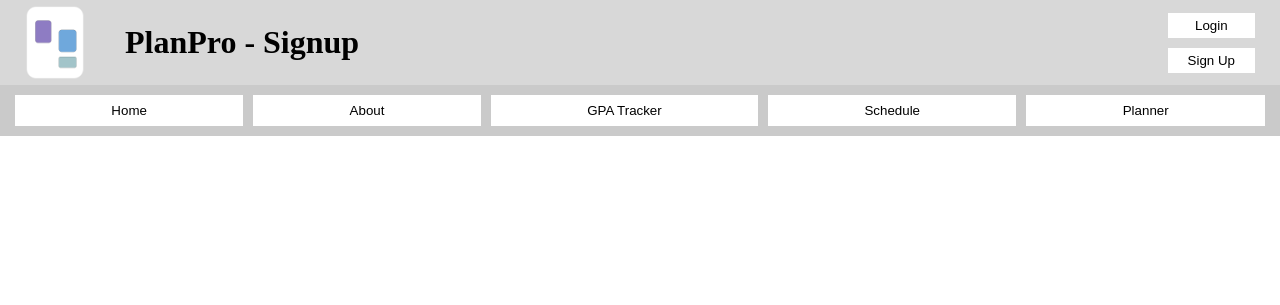
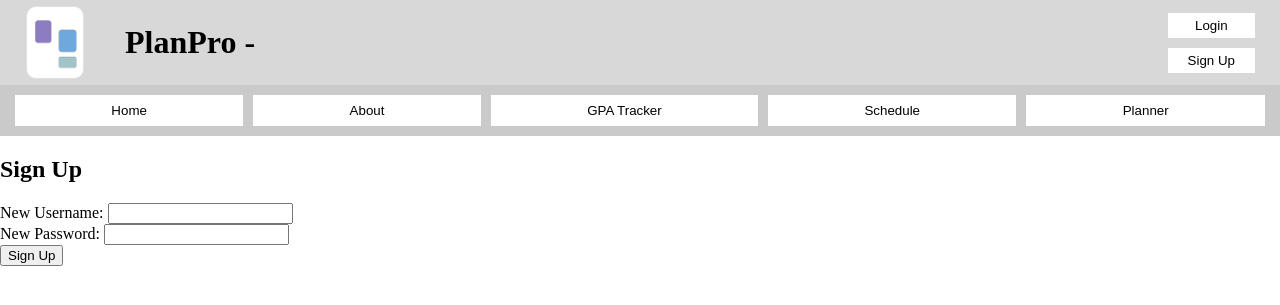
Before and after one commit to zatkins2003/3155-Final-Project, a Flask app: template templates/signup.html in a window 1280 px wide. Shown: the top 305 px of the page. Run offline with Flask 3, Linux system fonts and the light colour scheme; the template is opened without the code that fills it, so the values that code supplies are empty.

Commit message:
Update signup.html

```diff
--- a/templates/signup.html
+++ b/templates/signup.html
@@ -1,14 +1,50 @@
 {% extends 'base.html' %}
 
 {% block head %}
+    <title>Sign Up</title>
+    <link rel="stylesheet" href="styles.css">
+{% endblock %}
 
+{% block body %}
+<main class="signup">
+    <div id="signupContainer">
+        <h2>Sign Up</h2>
+        <form id="signupForm">
+            <label for="newUsername">New Username:</label>
+            <input type="text" id="signupUsername" name="newUsername" required><br>
+            <label for="newPassword">New Password:</label>
+            <input type="password" id="signupPassword" name="newPassword" required><br>
+            <button type="submit">Sign Up</button>
+        </form>
+    </div>
+</main>
+
+<footer>
+</footer>
+
+<script src="scripts.js"></script>
+<script>
+    document.getElementById("signupForm").addEventListener("submit", function(event) {
+        event.preventDefault();
+        var username = document.getElementById("signupUsername").value;
+        var password = document.getElementById("signupPassword").value;
+        fetch("/signup", {
+            method: "POST",
+            headers: {
+                "Content-Type": "application/json"
+            },
+            body: JSON.stringify({ username: username, password: password })
+        })
+        .then(response => {
+            if (response.ok) {
+                console.log("Signup successful");
+            } else {
+                console.error("Signup failed:", response.statusText);
+            }
+        })
+        .catch(error => {
+            console.error("Error during signup:", error);
+        });
+    });
+</script>
 {% endblock %}
-{%block title %}Signup{% endblock %}
-{% block body %}
-<main>
-
-</main>
-<footer>
-
-</footer>
-{% endblock %}
```
